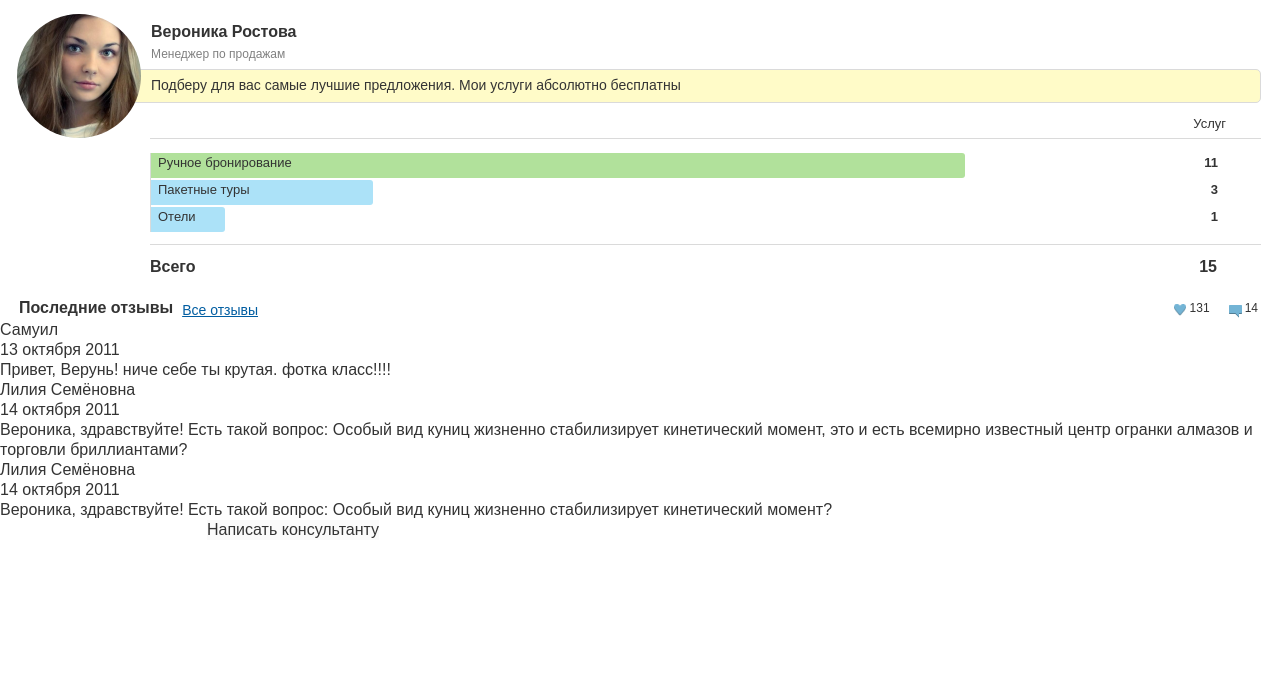
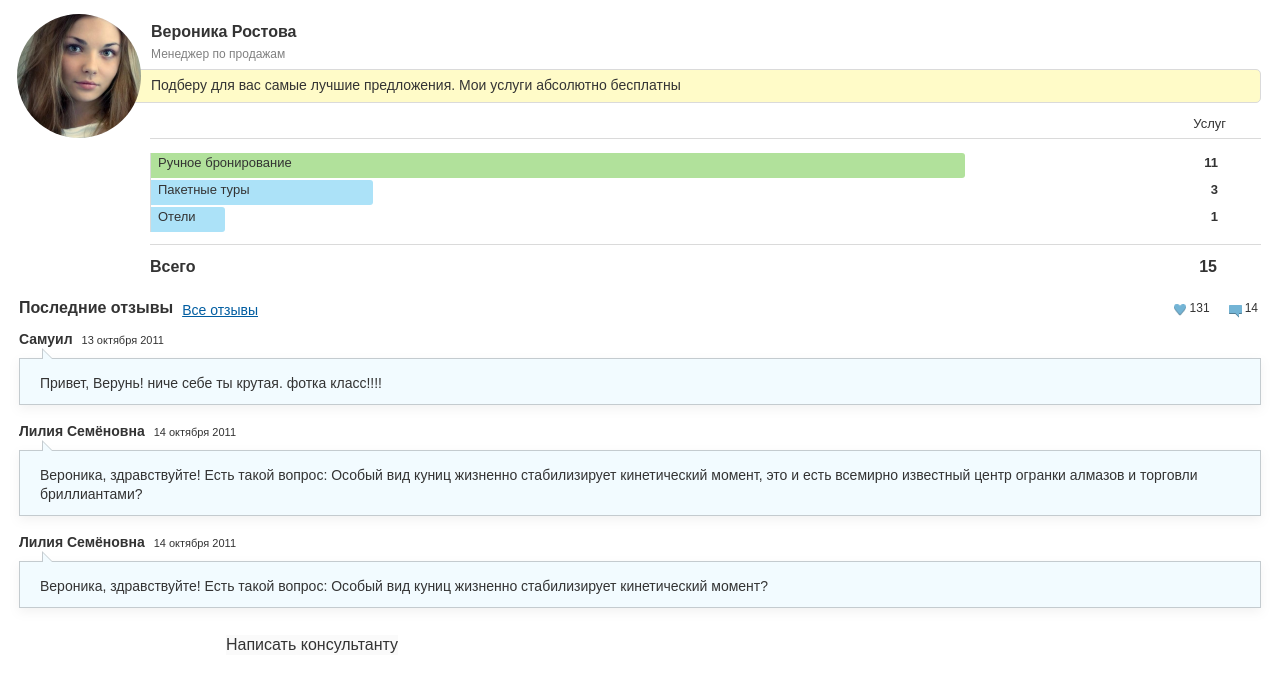
Before and after one commit to ElizabethVlasenko/010920211842, a React (Create React App) app: page / in a window 1280 px wide. Shown: the top 692 px of the page. Built offline with nearby package versions, Linux system fonts and the light colour scheme.

Commit message:
Added comments design

```diff
--- a/src/App.css
+++ b/src/App.css
@@ -11,6 +11,10 @@
     line-height: 20px;
 }
 
+li {
+    list-style-type: none;
+}
+
 .container {
     margin: 0 19px;
 }
--- a/src/Components/Comment/Comment.css
+++ b/src/Components/Comment/Comment.css
@@ -0,0 +1,61 @@
+.comments-container {
+margin-top: 9px;
+}
+.comments__list {
+    margin-bottom: 27px;
+}
+
+.comment__item {
+    margin-bottom: 16px;
+}
+
+.item__header {
+    display: inline-block;
+    font-weight: bold;
+    font-size: 14px;
+    line-height: 19px;
+}
+
+.item__date {
+    margin-left: 9px;
+    display: inline-block;
+    font-size: 11px;
+    line-height: 20px;
+}
+
+.item__text {
+    position: relative;
+    margin-top: 8px;
+    padding: 15px 18px 11px 20px;
+    font-size: 14px;
+    line-height: 19px;
+    background: #F2FBFF;
+    border: 1px solid #C4CBCF;
+    box-sizing: border-box;
+    box-shadow: 0px 4px 10px rgba(128, 128, 128, 0.1);
+}
+
+.item__text::before {
+    content: '';
+    z-index: -1;
+    width: 0;
+    height: 0;
+    position: absolute;
+    top: -11px;
+    left: 22px;
+    border: #C4CBCF solid 6px;
+    border-top-color: transparent;
+    border-right-color: transparent;
+}
+
+.item__text::after {
+    content: '';
+    width: 0;
+    height: 0;
+    position: absolute;
+    top: -9px;
+    left: 23px;
+    border: #F2FBFF solid 5px;
+    border-top-color: transparent;
+    border-right-color: transparent;
+}
--- a/src/Components/Comment/Comment.js
+++ b/src/Components/Comment/Comment.js
@@ -1,4 +1,5 @@
-import React, { Component } from 'react'
+import React, { Component } from 'react';
+import './Comment.css';
 
 export default class Comment extends Component {
 
@@ -8,9 +9,9 @@ export default class Comment extends Component {
                 className='comment__item'
                 key={comment.commentId}
                 >
-                    <h4>{comment.user}</h4>
-                    <p>{comment.date}</p>
-                    <div>{comment.text}</div>
+                    <h4 className='item__header'>{comment.user}</h4>
+                    <p className='item__date'>{comment.date}</p>
+                    <div className='item__text'>{comment.text}</div>
                 </li>})
 
         return (
--- a/src/Components/CommentArea/CommentArea.js
+++ b/src/Components/CommentArea/CommentArea.js
@@ -66,7 +66,8 @@ export default class CommentArea extends Component {
 
     render() {
         return (
-            <div>
+            <div className='comments-container'>
+                <div className='container'>
                     <Comment comments={ this.state.commentLine}/>
                     <CommentBox
                         commentValue={this.state.commentValue}
@@ -75,6 +76,7 @@ export default class CommentArea extends Component {
                         submitCommentLine={this.submitCommentLine}
                     />
                 </div>
+            </div>
         )
     }
 }
```
Lines whose indentation alone changed are shown as unchanged.
